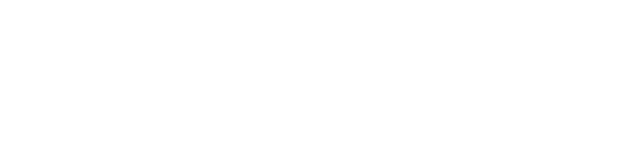
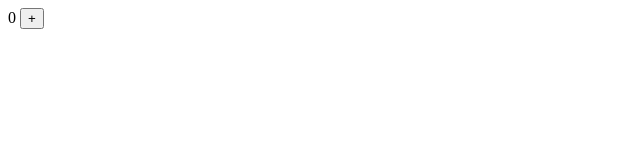
Before and after one commit to arnoson/very-simple-components, a website built with Vite: page index.html in a window 1280 px wide. Shown: the full height of the page, 0-640 px from the left. Built offline with nearby package versions, Linux system fonts and the light colour scheme.

Commit message:
chore: update dev example

```diff
--- a/index.html
+++ b/index.html
@@ -7,14 +7,10 @@
     <title>Document</title>
   </head>
   <body>
-    <div
-      data-simple-component="test"
-      data-number="1"
-      data-string="text"
-      data-bool="true"
-      data-array="[1,2,3]"
-      data-obj='{ "hello": "world" }'
-    ></div>
+    <div data-simple-component="counter">
+      <span data-ref="countDisplay">0</span>
+      <button data-ref="count">+</button>
+    </div>
     <script type="module" src="./src/dev.ts"></script>
   </body>
 </html>
--- a/src/dev.ts
+++ b/src/dev.ts
@@ -1,17 +1,36 @@
-import { registerComponent, mountComponents } from '.'
+import {
+  registerComponent,
+  mountComponents,
+  SimpleElement,
+  defineOptions
+} from '.'
 
-const options = {
-  props: {
-    number: 42,
-    string: 'default',
-    bool: false,
-    array: () => [],
-    obj: () => ({})
-  }
-}
-
-registerComponent('test', options, ({ el, props }) => {
-  console.log(props.bool, el.dataset.bool)
+const options = defineOptions({
+  props: { count: 0 },
+  events: { count: Number }
 })
 
+const component = registerComponent('counter', options, ctx => {
+  const { el, props, ComponentEvent } = ctx
+  const { count, countDisplay } = ctx.refs
+
+  const update = (value: number) => (countDisplay!.innerText = `${value}`)
+
+  count?.addEventListener('click', () => {
+    update(++props.count)
+    el.dispatchEvent(new ComponentEvent('count', props.count))
+  })
+
+  update(props.count)
+})
+
+type ComponentElement = SimpleElement<typeof component>
+const el = document.querySelector<ComponentElement>(
+  '[data-simple-component="counter"]'
+)!
+
+el.addEventListener('count', ({ detail: count }) =>
+  console.log(`Count: ${count}`)
+)
+
 mountComponents()
```
